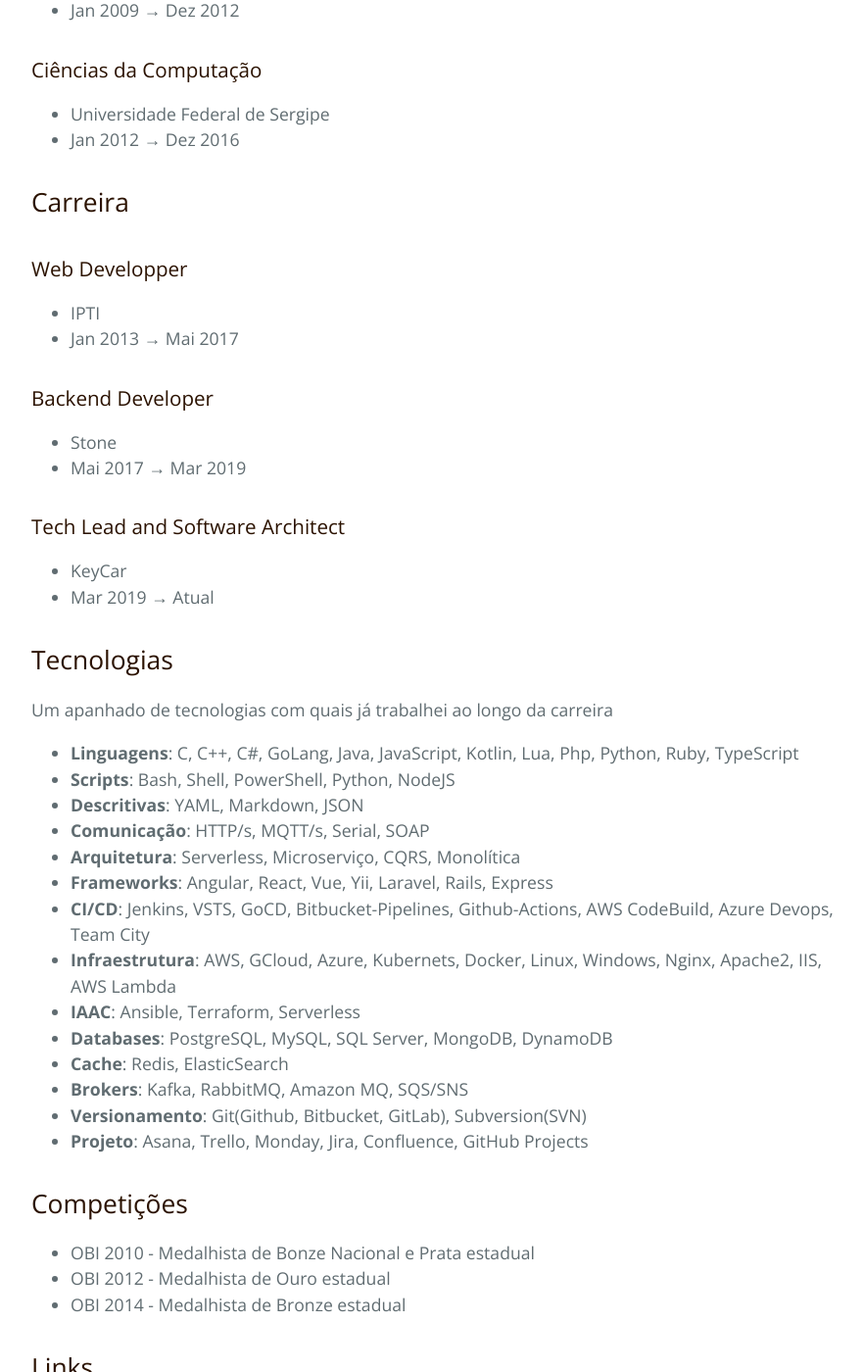
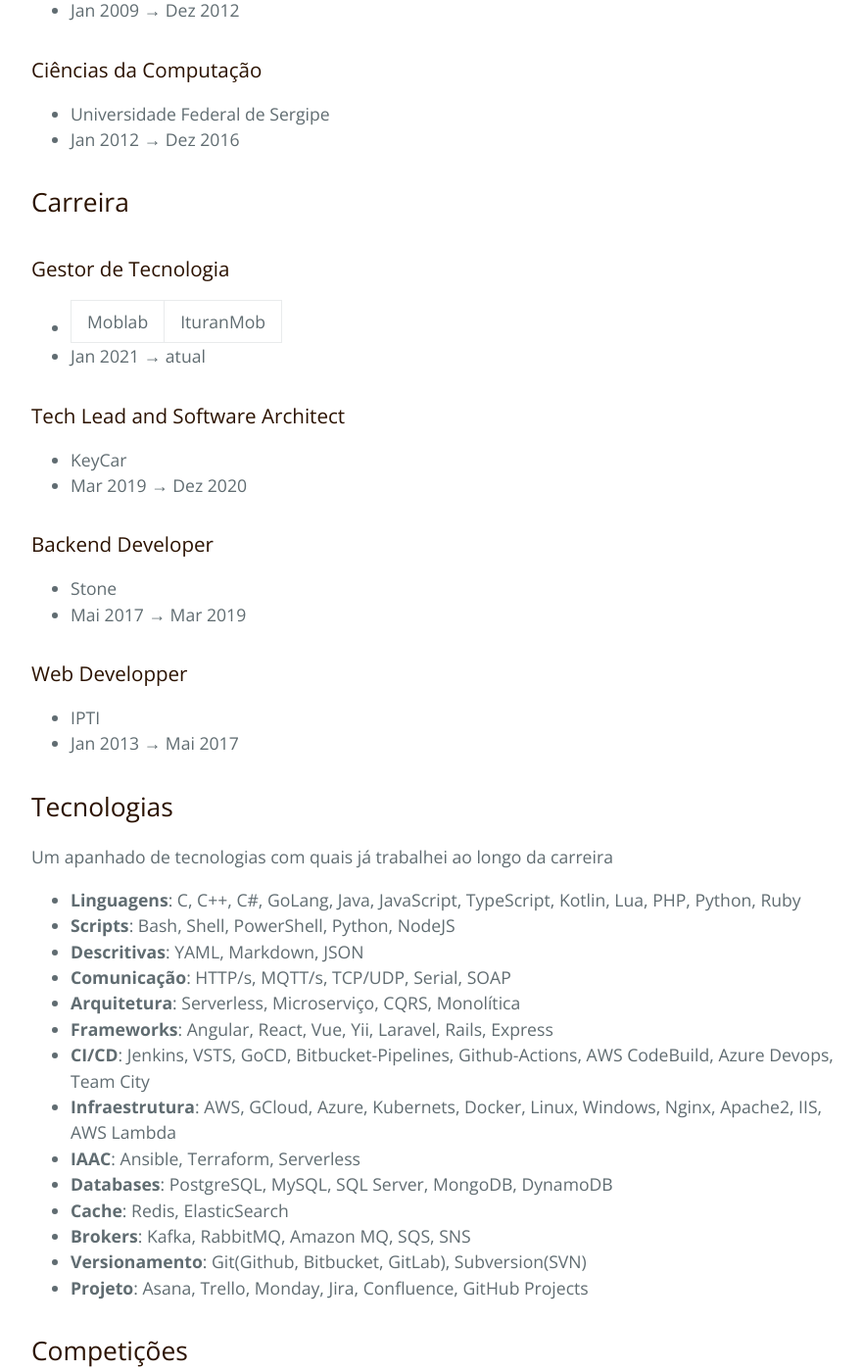
Before and after one commit to franciscocabral/com.barbascoding, a Jekyll site: the page built from index.md, in a window 1280 px wide and 1400 px high, scrolled down 927 px. Shown: the whole window at 98% size, without its empty margins (192-1073 px from the left). Built offline with Jekyll 4.4.1, drawn with Linux system fonts in a browser that asks for light colours; our own code applies the rules of GitHub Pages for plain Markdown files; some of the changed text lies outside the part shown.

Commit message:
Update index.md

```diff
--- a/index.md
+++ b/index.md
@@ -32,29 +32,37 @@ Comecei a desenvolver com 10 anos criando scripts e mods para jogos como Tibia,
 
 ## Carreira
 
-### Web Developper
+### Gestor de Tecnologia
 
-- IPTI
-- Jan 2013 → Mai 2017
+- Moblab | IturanMob
+- Jan 2021 → atual
+
+
+### Tech Lead and Software Architect
+
+- KeyCar
+- Mar 2019 → Dez 2020
 
 ### Backend Developer
 
 - Stone
 - Mai 2017 → Mar 2019
 
-### Tech Lead and Software Architect
+### Web Developper
 
-- KeyCar
-- Mar 2019 → Atual
+- IPTI
+- Jan 2013 → Mai 2017
+
+
 
 ## Tecnologias
 
 Um apanhado de tecnologias com quais já trabalhei ao longo da carreira
 
-- **Linguagens**: C, C++, C#, GoLang, Java, JavaScript, Kotlin, Lua, Php, Python, Ruby, TypeScript
+- **Linguagens**: C, C++, C#, GoLang, Java, JavaScript, TypeScript, Kotlin, Lua, PHP, Python, Ruby
 - **Scripts**: Bash, Shell, PowerShell, Python, NodeJS
 - **Descritivas**: YAML, Markdown, JSON
-- **Comunicação**: HTTP/s, MQTT/s, Serial, SOAP
+- **Comunicação**: HTTP/s, MQTT/s, TCP/UDP, Serial, SOAP
 - **Arquitetura**: Serverless, Microserviço, CQRS, Monolítica
 - **Frameworks**: Angular, React, Vue, Yii, Laravel, Rails, Express
 - **CI/CD**: Jenkins, VSTS, GoCD, Bitbucket-Pipelines, Github-Actions, AWS CodeBuild, Azure Devops, Team City
@@ -62,7 +70,7 @@ Um apanhado de tecnologias com quais já trabalhei ao longo da carreira
 - **IAAC**: Ansible, Terraform, Serverless
 - **Databases**: PostgreSQL, MySQL, SQL Server, MongoDB, DynamoDB
 - **Cache**: Redis, ElasticSearch
-- **Brokers**: Kafka, RabbitMQ, Amazon MQ, SQS/SNS
+- **Brokers**: Kafka, RabbitMQ, Amazon MQ, SQS, SNS
 - **Versionamento**: Git(Github, Bitbucket, GitLab), Subversion(SVN)
 - **Projeto**: Asana, Trello, Monday, Jira, Confluence, GitHub Projects
 
```
Also changed, not shown: other parts of index.md (+0 -1 lines).
